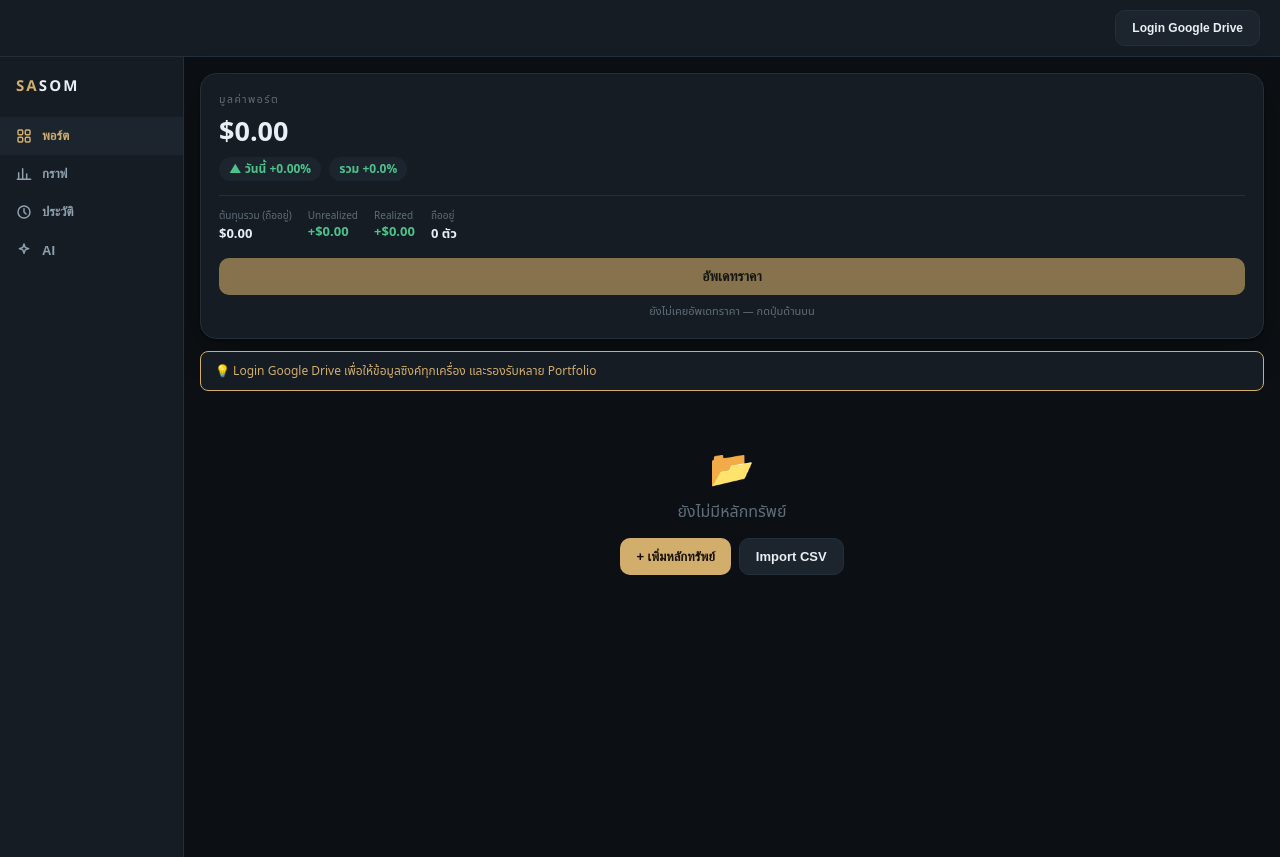
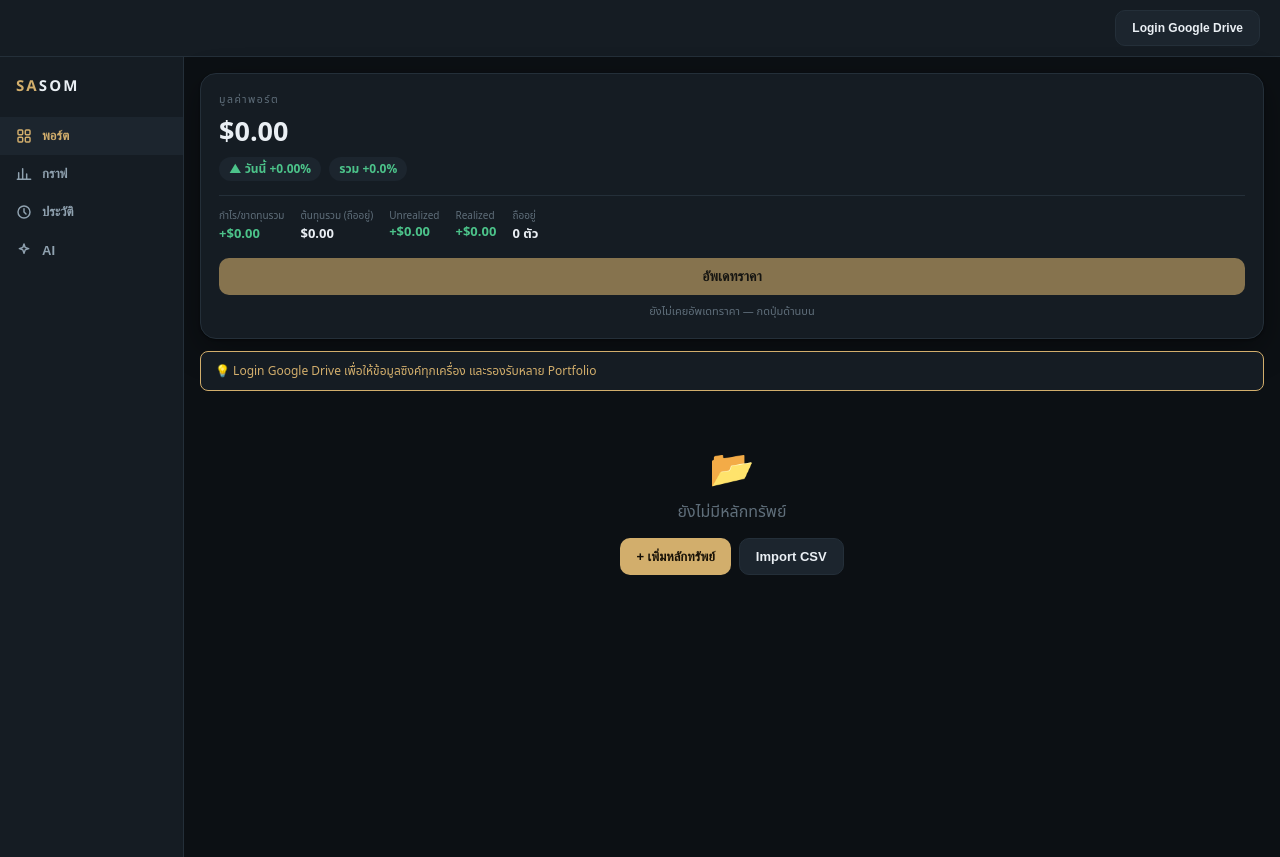
Before and after one commit to nattachai290/stock-us, a Next.js app: page / in a window 1280 px wide. Built offline with nearby package versions, Linux system fonts and the light colour scheme.

Commit message:
Home: show combined total P&L (Unrealized + Realized) on the hero card
The card showed Unrealized and Realized separately but never the true total
profit. Add a 'กำไร/ขาดทุนรวม' stat = Unrealized + Realized, coloured by sign,
as the first item in the stats row.

```diff
--- a/app/page.tsx
+++ b/app/page.tsx
@@ -1055,6 +1055,10 @@ export default function App() {
               </div>
               <div style={{display:"flex",gap:16,marginTop:14,paddingTop:12,borderTop:"1px solid var(--line)",flexWrap:"wrap"}}>
                 <div>
+                  <div style={{fontSize:10,color:"var(--faint)"}}>กำไร/ขาดทุนรวม</div>
+                  <div style={{fontSize:13,fontWeight:700,color:pc(pnl+totalRealizedAll)}}>{(pnl+totalRealizedAll)>=0?"+":""}${(pnl+totalRealizedAll).toLocaleString("en",{minimumFractionDigits:2,maximumFractionDigits:2})}</div>
+                </div>
+                <div>
                   <div style={{fontSize:10,color:"var(--faint)"}}>ต้นทุนรวม (ถืออยู่)</div>
                   <div style={{fontSize:13,fontWeight:700,color:"var(--ink)"}}>${tc.toLocaleString("en",{minimumFractionDigits:2,maximumFractionDigits:2})}</div>
                 </div>
```
